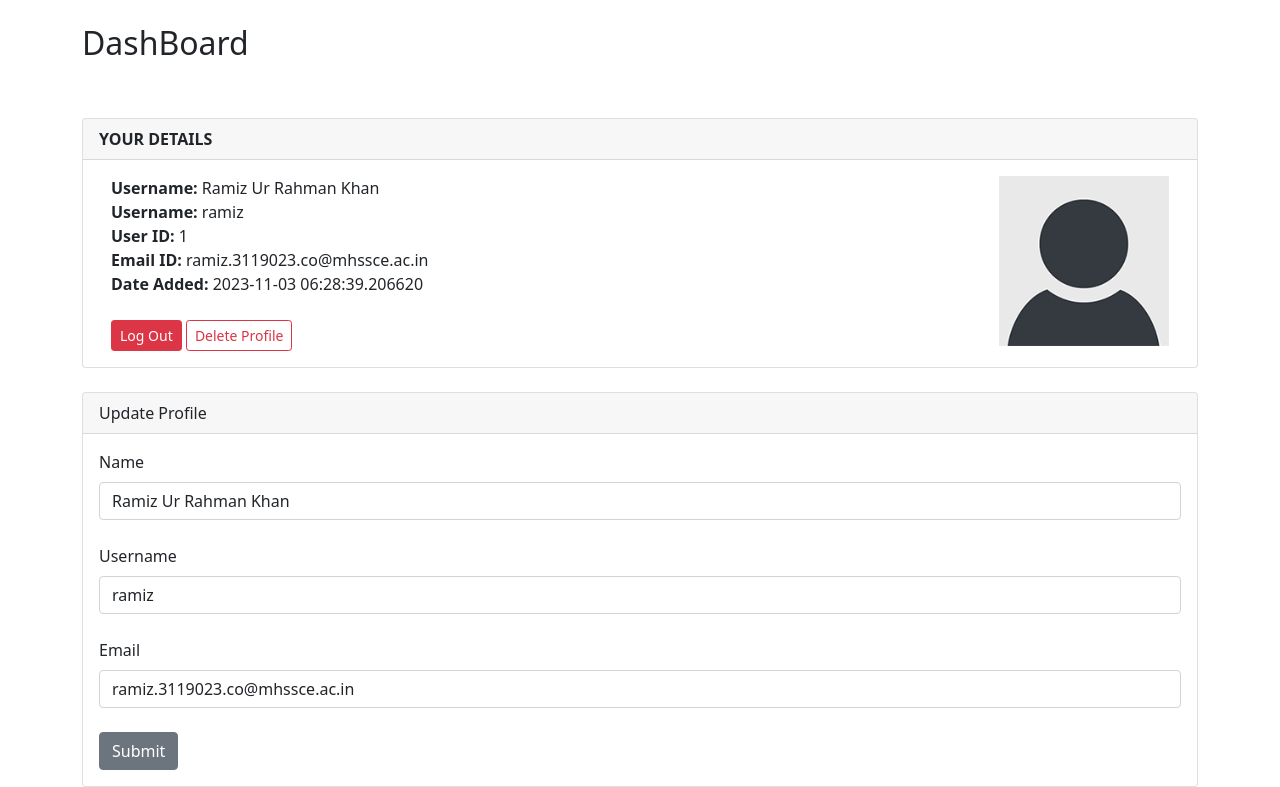
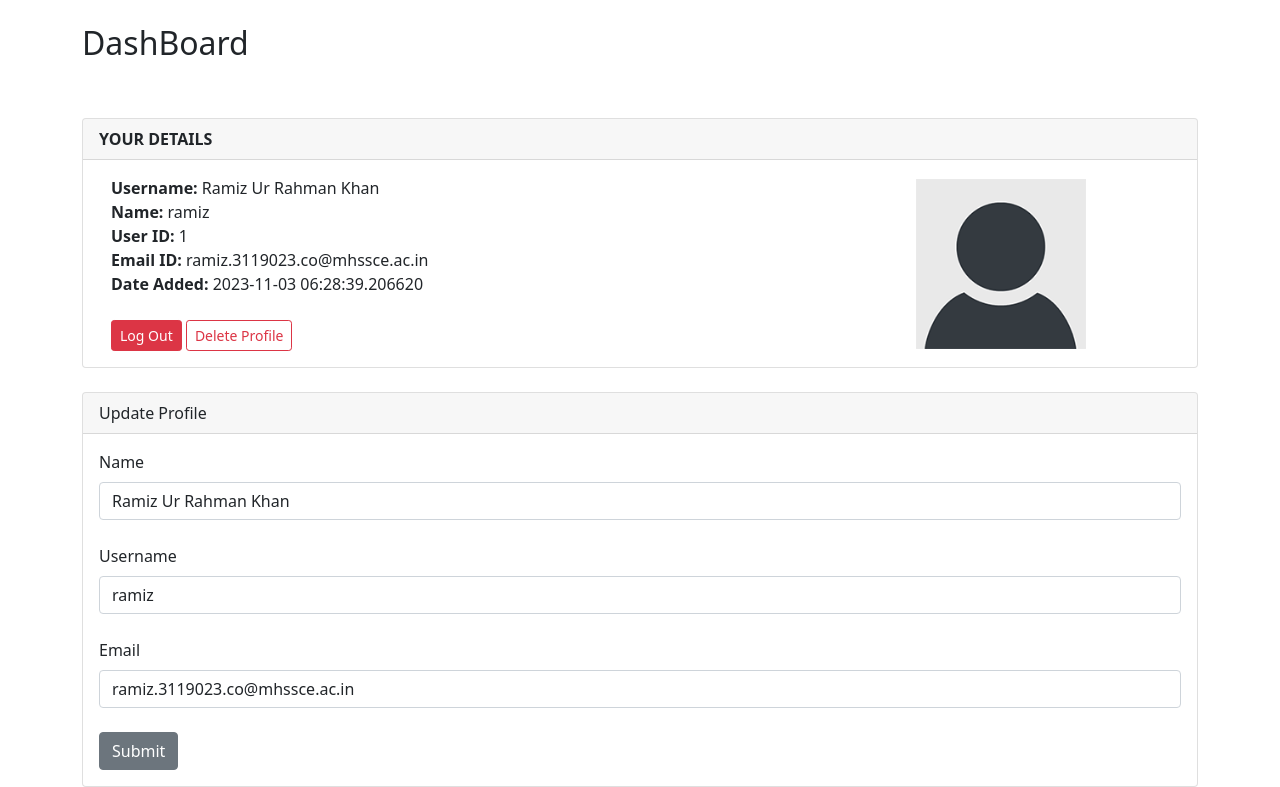
Before and after one commit to ramizkhan06/flask-myblog-app, a Flask app: page /dashboard in a window 1280 px wide. Shown: the part 56-843 px from the top of the page. Run offline with Flask 3, Linux system fonts and the light colour scheme; a user stored in the database is signed in; some libraries are stand-ins or nearby versions.

Commit message:
Update dashboard.html

```diff
--- a/templates/dashboard.html
+++ b/templates/dashboard.html
@@ -11,7 +11,6 @@
 
 	<h2>DashBoard</h2>
 
-
 	<br>
 	<br>
 	<div class="card">
@@ -23,33 +22,24 @@
 
 	  	<div class="container">
 	  		<div class="row">
-  			<div class="col-8">
-
-
+	  			<div class="col-lg-8 mb-5 mb-lg-0">
 	  				<strong>Username: </strong>{{ current_user.name }}<br>
-	<strong>Username: </strong>{{ current_user.username }}<br>
+					<strong>Name: </strong>{{ current_user.username }}<br>
 					<strong>User ID: </strong>{{ current_user.id }}<br>
 					<strong>Email ID: </strong>{{ current_user.email }}<br>
 					<strong>Date Added: </strong>{{ current_user.date_added }}<br>
 					<br>
 				    <a href="{{ url_for('logout') }}" class="btn btn-danger btn-sm">Log Out</a>
-
-    <a href="{{ url_for('delete', id = current_user.id) }}" class="btn btn-outline-danger btn-sm">Delete Profile</a>
-
-
-    </div>
-  		<div class="col-4">
-  			<img src="{{ url_for('static', filename = 'images/default_profile_pic.png') }}" width="170" align="right">
+				    <a href="{{ url_for('delete', id=current_user.id) }}" class="btn btn-outline-danger btn-sm">Delete Profile</a>
+				</div> <br>
+		  		<div class="col-lg-4 d-flex justify-content-center align-items-center order-first order-lg-last mt-3 mt-lg-0">
+		  			<img src="{{ url_for('static', filename='images/default_profile_pic.png') }}" class="img-fluid max-width: 100%; height: auto;" style="max-width: 170px;">
 		  		</div>
 			</div>
 		</div>
-
-
-
 	  </div>
 	</div>
 	<br>
-
 
 	<div class="card">
 	  <div class="card-header">
@@ -78,22 +68,8 @@
 
 
 			{{ form.submit(class="btn btn-secondary ") }}
-
-
-
-
-
 		</form>
-
-
-
+	</div>
 </div>
 
-
-
-
-
-</div>
-
-
 {% endblock %}
```
Lines whose indentation alone changed are shown as unchanged.
